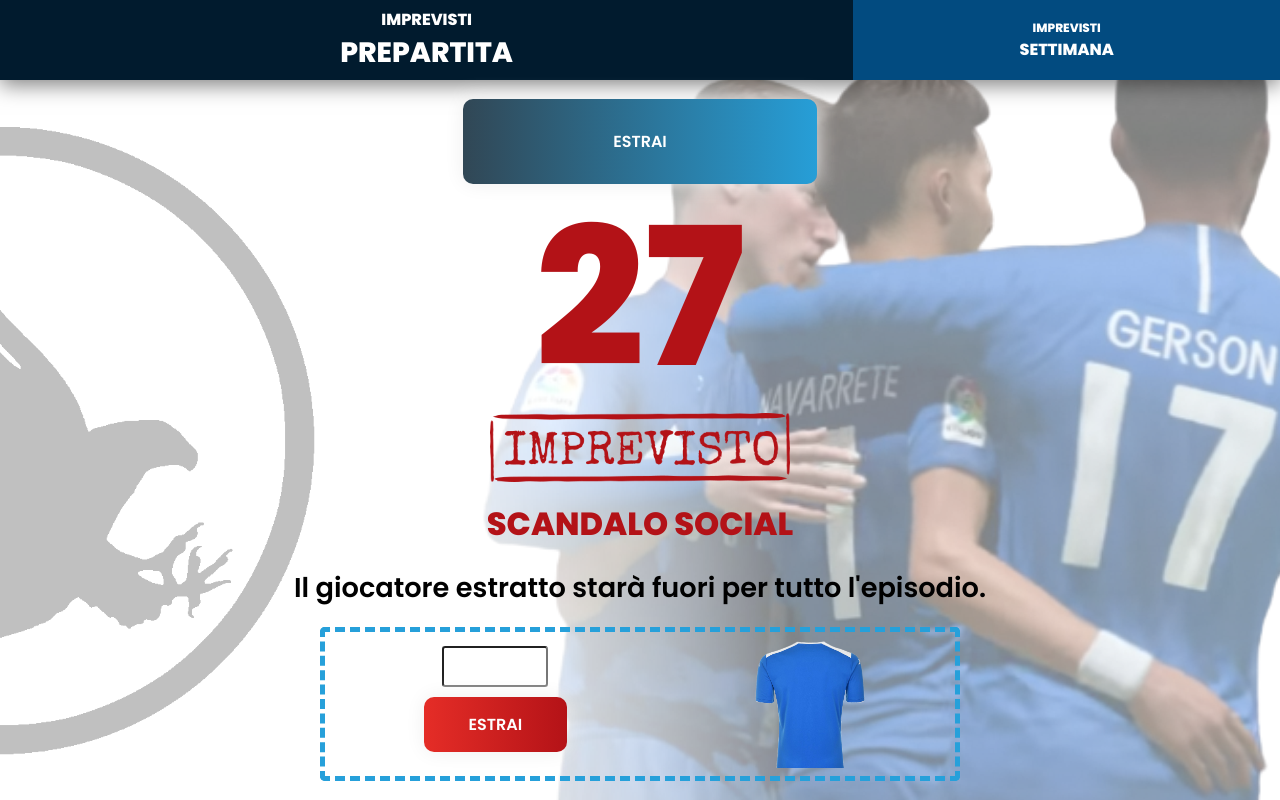
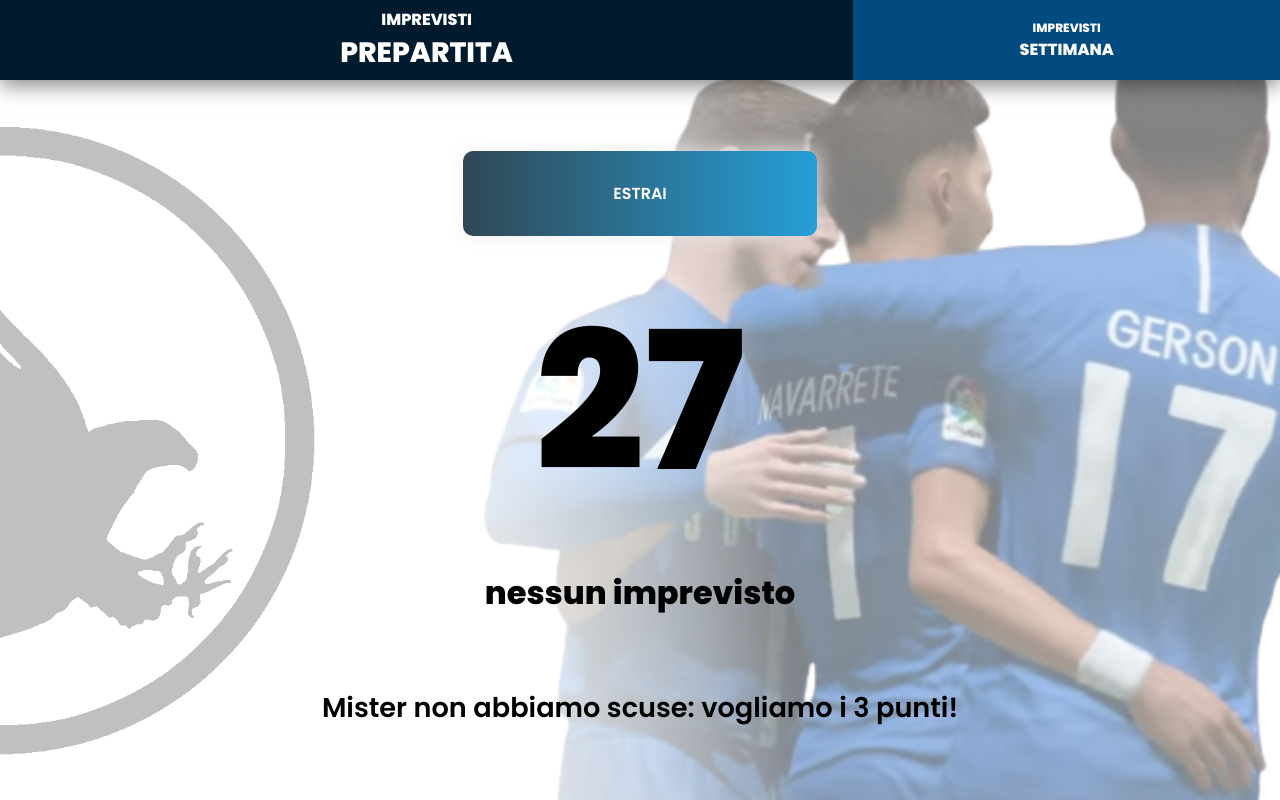
Before and after one commit to tgalex75/ImprevistiFalco, a React (Create React App) app: page / in a window 1280 px wide. Built offline with nearby package versions, Linux system fonts and the light colour scheme.

Commit message:
v 0.7
Index bugs

```diff
--- a/src/Main.js
+++ b/src/Main.js
@@ -20,10 +20,10 @@ export default function Main(props) {
     }
     let ranNumImprev = props.randomNumber
     let randNumFixedIndex = ranNumImprev - 1
-    let title = props.imprev[randNumFixedIndex -1].title
-    let description = props.imprev[randNumFixedIndex -1].description
-    let isImprev = props.imprev[randNumFixedIndex -1].isImprev
-    let ultEstrazione = props.imprev[randNumFixedIndex -1].ultEstrazione
+    let title = props.imprev[randNumFixedIndex].title
+    let description = props.imprev[randNumFixedIndex].description
+    let isImprev = props.imprev[randNumFixedIndex].isImprev
+    let ultEstrazione = props.imprev[randNumFixedIndex].ultEstrazione
 
     return (
         <main className="main">
@@ -57,9 +57,9 @@ export default function Main(props) {
             {props.mainState === "settimana" &&(
                 <div className="displayPrepartita">
                     <div className="btn-randNum" onClick={props.randNumBox}>ESTRAI</div>
-                    <h2 className={props.imprevSettim[ranNumImprev].isImprev ? "red-alert" : ""} id="randomNumber">{ranNumImprev}</h2>
-                    <h3 className={props.imprevSettim[ranNumImprev].isImprev ? "red-alert" : ""}>{props.imprevSettim[ranNumImprev].title}</h3>
-                    <p>{props.imprevSettim[ranNumImprev].description}</p>
+                    <h2 className={props.imprevSettim[randNumFixedIndex].isImprev ? "red-alert" : ""} id="randomNumber">{ranNumImprev}</h2>
+                    <h3 className={props.imprevSettim[randNumFixedIndex].isImprev ? "red-alert" : ""}>{props.imprevSettim[randNumFixedIndex].title}</h3>
+                    <p>{props.imprevSettim[randNumFixedIndex].description}</p>
                 </div>
                     )}
         </main>
```
